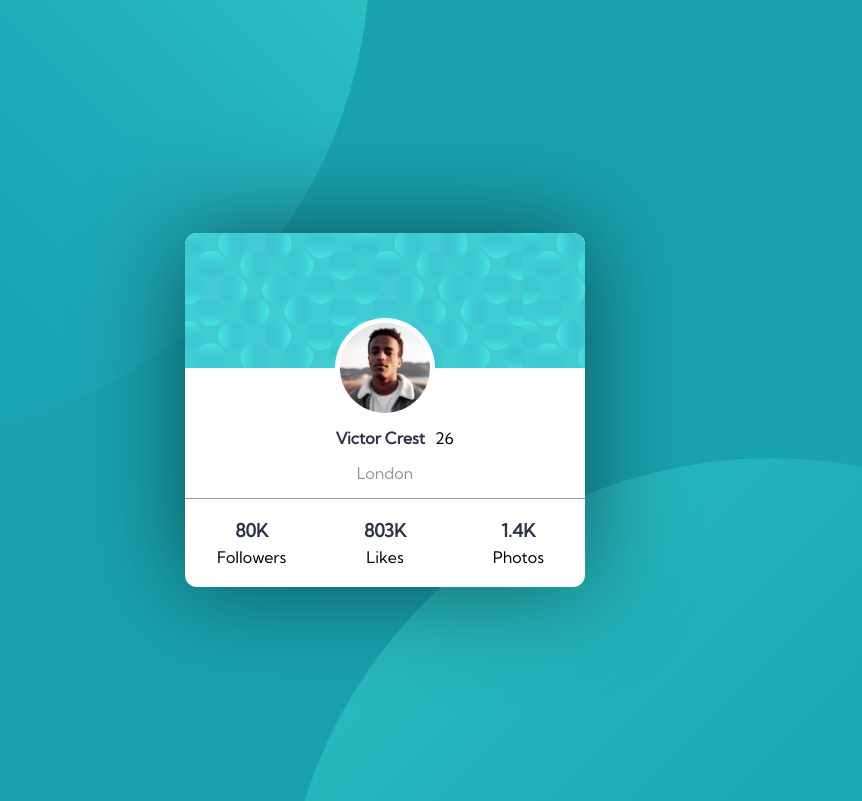
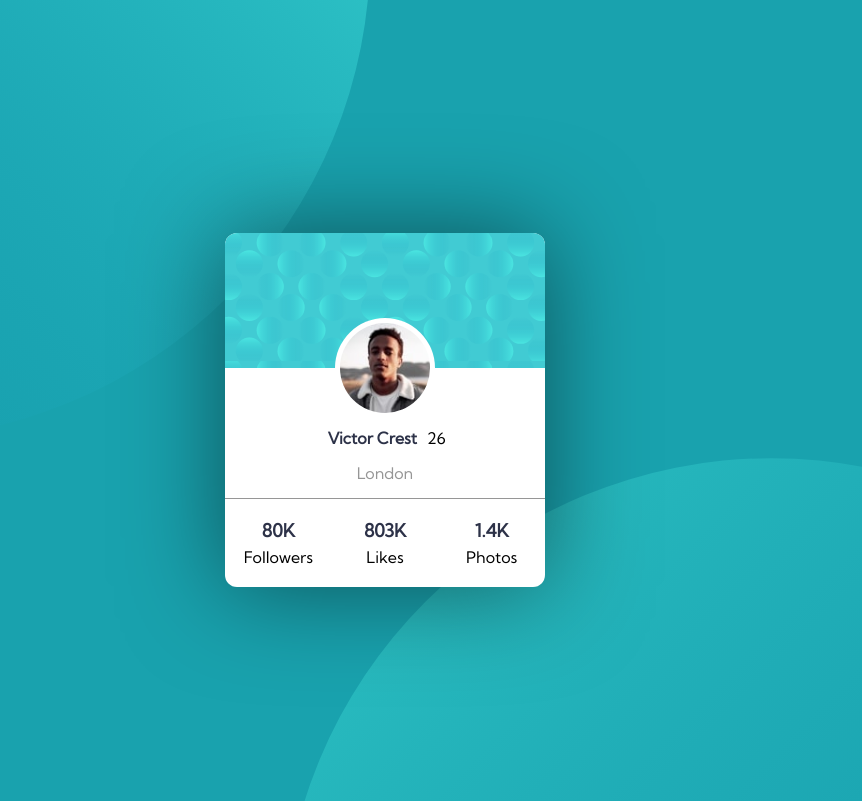
Before and after one commit to asiflatif/Frontend-Mentor-Challenge-Profile-card-component, a plain HTML site: page index.html in a window 1280 px wide. Shown: the top 801 px of the page, without its empty margins (265-1127 px from the left). Drawn offline with Linux system fonts and the light colour scheme.

Commit message:
Update style.css

```diff
--- a/style.css
+++ b/style.css
@@ -52,7 +52,8 @@ body {
 
 .card {
     margin: 10px;
-    width: 50vh;
+    width: 40vh;
+    height:auto;
     border-radius: 12px;
     background: white;
     position: absolute;
```
